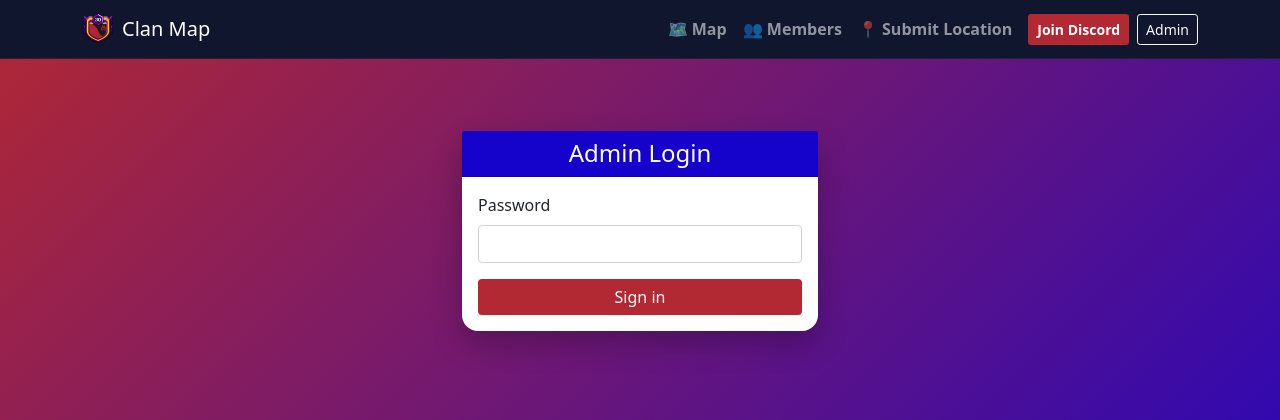
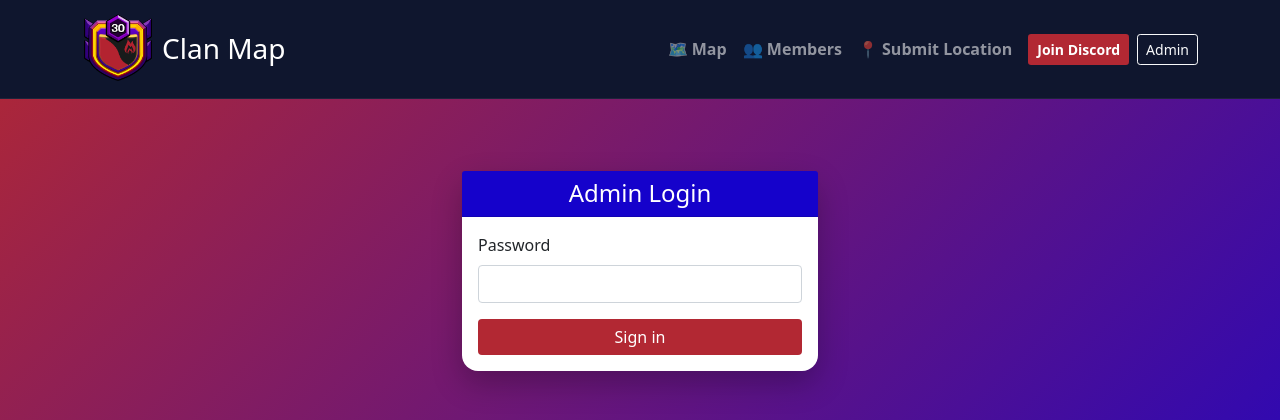
Before and after one commit to yancmo1/server-stack-monorepo-v2, a Flask app: page /admin/login in a window 1280 px wide. Shown: the top 420 px of the page. Run offline with Flask 3, Linux system fonts and the light colour scheme; some libraries are stand-ins or nearby versions.

Commit message:
fix: update logo size in navbar for better visibility

```diff
--- a/apps/clan-map/templates/_navbar.html
+++ b/apps/clan-map/templates/_navbar.html
@@ -1,8 +1,8 @@
 <nav class="navbar navbar-expand-lg navbar-dark mb-4" style="background: #0f162e; border-bottom:1px solid rgba(255,255,255,.06)">
   <div class="container">
     <a class="navbar-brand d-flex align-items-center" href="/clan-map/">
-      <img src="/clan-map/static/images/clash_shield.png" alt="Clash Shield" width="32" height="32" class="me-2">
-  Clan Map
+      <img src="/clan-map/static/images/clash_shield.png" alt="Clash Shield" width="72" height="72" class="me-2">
+      <h3 class="mb-0">Clan Map</h3>
     </a>
     <button class="navbar-toggler" type="button" data-bs-toggle="collapse" data-bs-target="#navbarNav" aria-controls="navbarNav" aria-expanded="false" aria-label="Toggle navigation">
       <span class="navbar-toggler-icon"></span>
```
